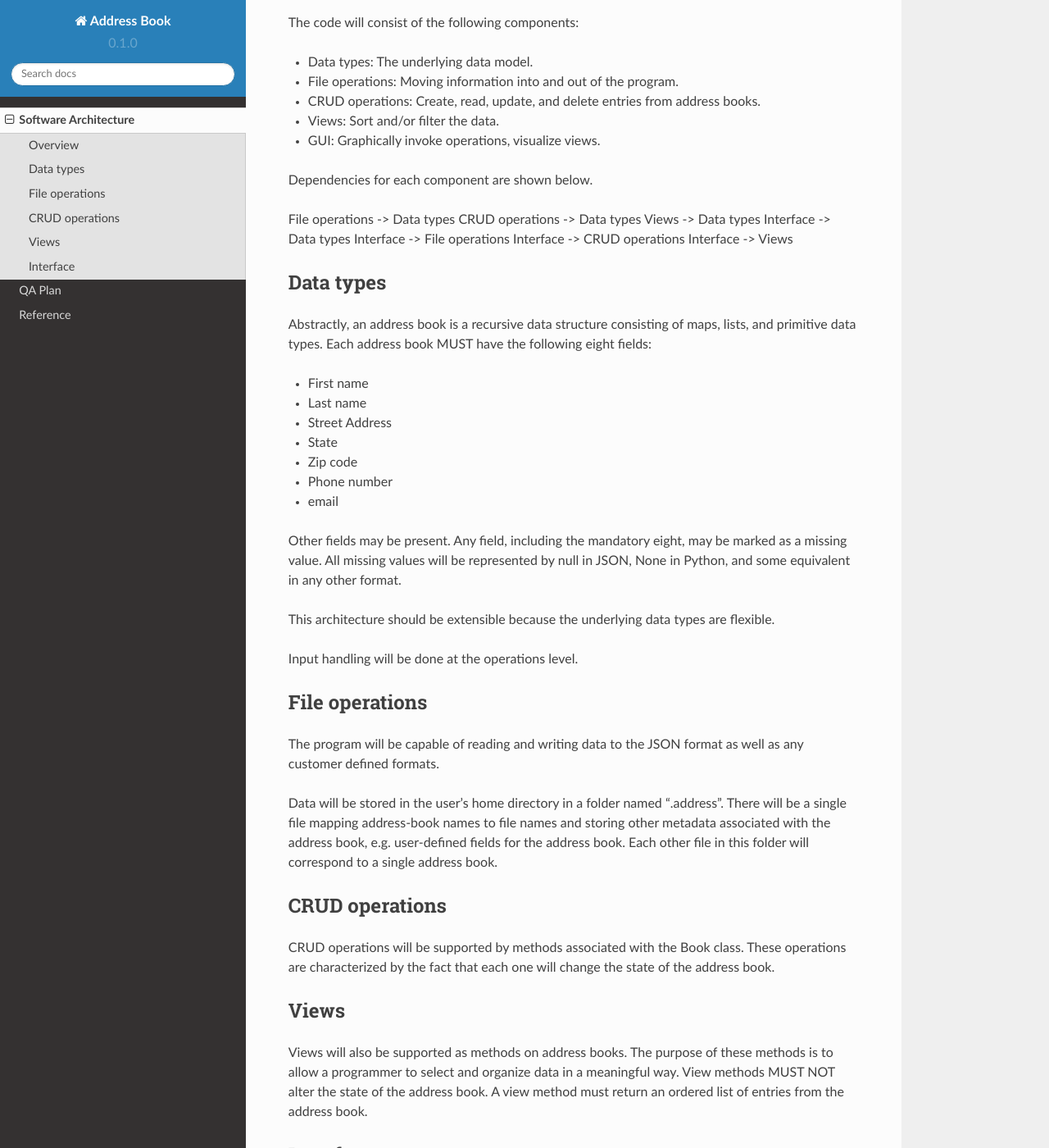
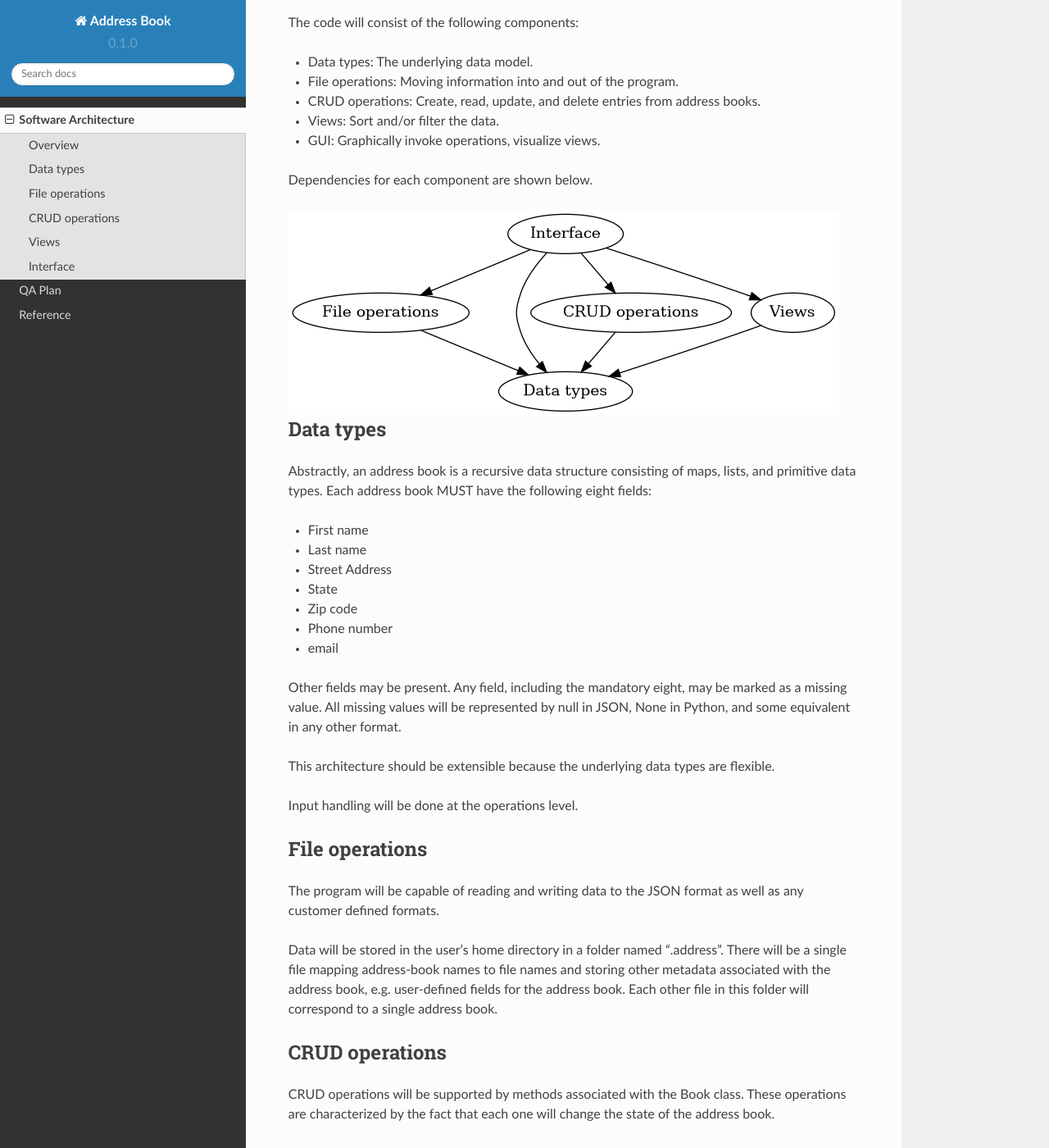
Before and after one commit to skylerberg/address-book, a Sphinx documentation site: the page built from doc/pages/arch.rst, in a window 1280 px wide and 1400 px high, scrolled down 200 px. Shown: the whole window at 82% size. Built offline with Sphinx 7.4.7 and the Read the Docs theme 2.0.0, drawn with Linux system fonts in a browser that asks for light colours; part of the change alters nothing that is shown.

```diff
--- a/doc/conf.py
+++ b/doc/conf.py
@@ -34,6 +34,7 @@ extensions = [
     'sphinx.ext.autodoc',
     'sphinx.ext.doctest',
     'sphinx.ext.coverage',
+    'sphinx.ext.graphviz',
 ]
 
 # Add any paths that contain templates here, relative to this directory.
--- a/doc/pages/arch.rst
+++ b/doc/pages/arch.rst
@@ -14,13 +14,17 @@ The code will consist of the following components:
 
 Dependencies for each component are shown below.
 
-File operations -> Data types
-CRUD operations -> Data types
-Views -> Data types
-Interface -> Data types
-Interface -> File operations
-Interface -> CRUD operations
-Interface -> Views
+.. graphviz::
+
+  digraph arch {
+    "File operations" -> "Data types";
+    "CRUD operations" -> "Data types";
+    "Views" -> "Data types";
+    "Interface" -> "Data types";
+    "Interface" -> "File operations";
+    "Interface" -> "CRUD operations";
+    "Interface" -> "Views";
+  }
 
 
 Data types
--- a/requirements_doc.txt
+++ b/requirements_doc.txt
@@ -1,2 +1,3 @@
 sphinx
 sphinx_rtd_theme
+graphviz
```
